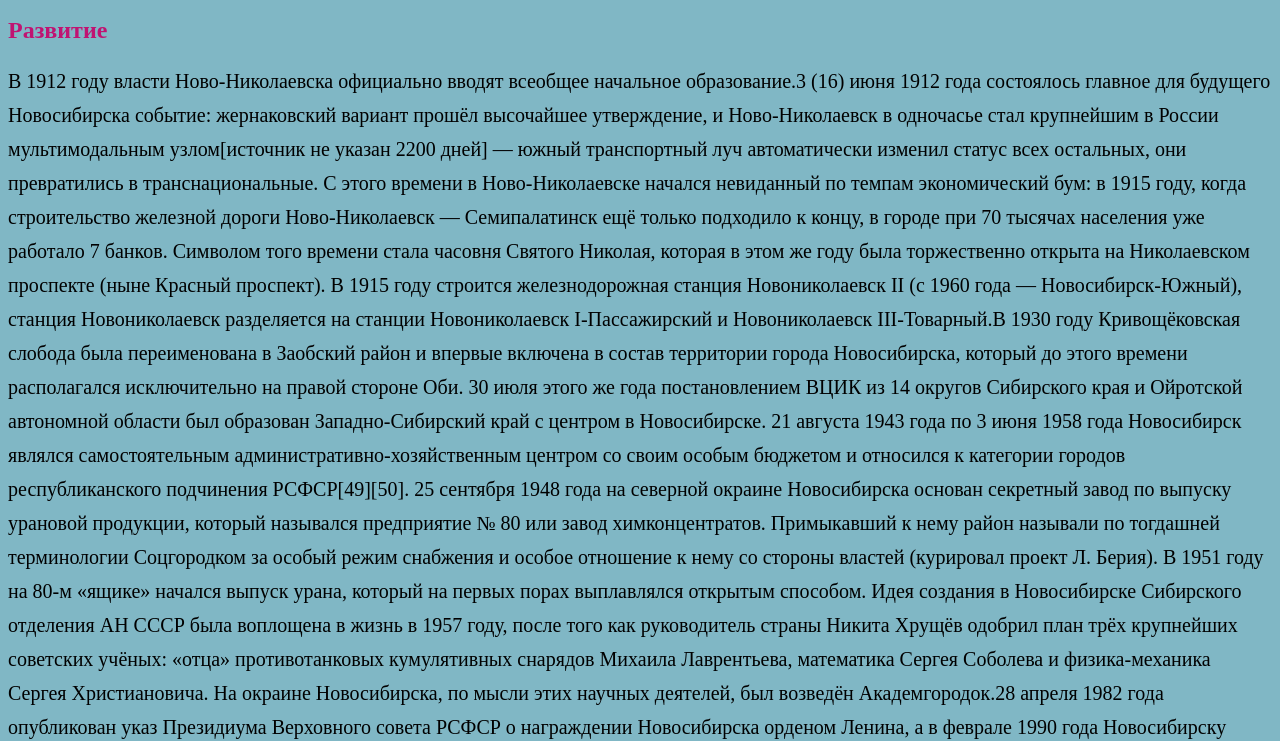
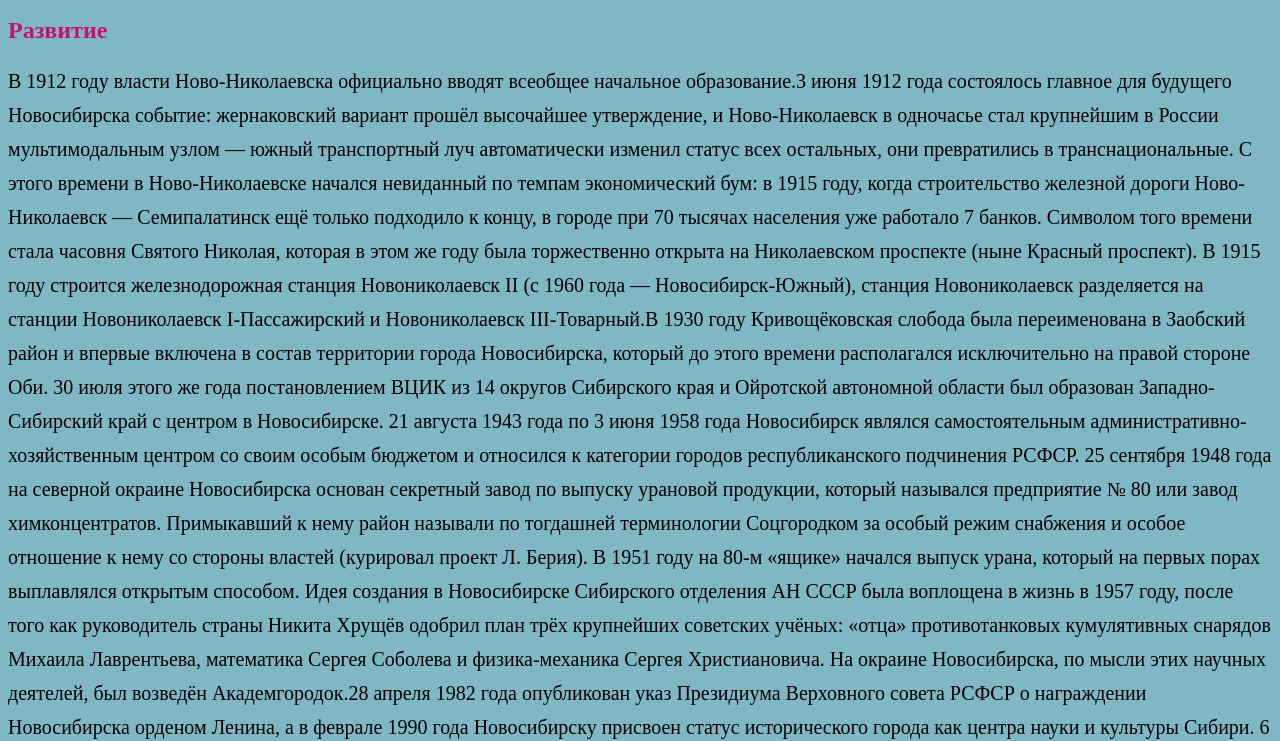
Before and after one commit to Alexjur5676/Alex5676, a plain HTML site: page my_hometown.html in a window 1280 px wide. Shown: the part 902-1643 px from the top of the page. Drawn offline with Linux system fonts and the light colour scheme.

Commit message:
Correct the text

```diff
--- a/my_hometown.html
+++ b/my_hometown.html
@@ -57,10 +57,10 @@
     <h2 style="color: rgb(192, 19, 114)">Развитие</h2>
     <p style="font-size: 20px; line-height: 34px; color: #000000">
       В 1912 году власти Ново-Николаевска официально вводят всеобщее начальное
-      образование.3 (16) июня 1912 года состоялось главное для будущего
+      образование.3 июня 1912 года состоялось главное для будущего
       Новосибирска событие: жернаковский вариант прошёл высочайшее утверждение,
       и Ново-Николаевск в одночасье стал крупнейшим в России мультимодальным
-      узлом[источник не указан 2200 дней] — южный транспортный луч автоматически
+      узлом — южный транспортный луч автоматически
       изменил статус всех остальных, они превратились в транснациональные. С
       этого времени в Ново-Николаевске начался невиданный по темпам
       экономический бум: в 1915 году, когда строительство железной дороги
@@ -78,7 +78,7 @@
       области был образован Западно-Сибирский край с центром в Новосибирске. 21
       августа 1943 года по 3 июня 1958 года Новосибирск являлся самостоятельным
       административно-хозяйственным центром со своим особым бюджетом и относился
-      к категории городов республиканского подчинения РСФСР[49][50]. 25 сентября
+      к категории городов республиканского подчинения РСФСР. 25 сентября
       1948 года на северной окраине Новосибирска основан секретный завод по
       выпуску урановой продукции, который назывался предприятие № 80 или завод
       химконцентратов. Примыкавший к нему район называли по тогдашней
@@ -95,16 +95,16 @@
       совета РСФСР о награждении Новосибирска орденом Ленина, а в феврале 1990
       года Новосибирску присвоен статус исторического города как центра науки и
       культуры Сибири. 6 апреля 1987 года учреждён ежегодный праздник — День
-      города Новосибирска[53]. Самый первый День города Новосибирск отмечал 4
+      города Новосибирска. Самый первый День города Новосибирск отмечал 4
       октября 1987 года. Этот день оказался самым холодным за всю историю
       праздника — температура опустилась до нулевой отметки, выпал первый снег.
-      На следующий год праздник был перенесён на июнь[54]. С 1995 года День
-      города официально празднуется в последнее воскресенье июня[55]. В 1993
+      На следующий год праздник был перенесён на июнь. С 1995 года День
+      города официально празднуется в последнее воскресенье июня. В 1993
       году первым мэром, избранным жителями, стал Виктор Толоконский. 13 мая
       2000 года указом Президента РФ Владимира Путина был образован Сибирский
       федеральный округ, центром которого был назначен Новосибирск.В 2015 году
       Новосибирску присвоено почётное звание «Город воинской и трудовой
-      Славы»[56][57]. 2 июля 2020 года Новосибирску присвоено почётное звание
+      Славы». 2 июля 2020 года Новосибирску присвоено почётное звание
       «Город трудовой доблести».
     </p>
 
```
Also changed, not shown: about_me.html (+5 -5 lines), index.html (+1 -1 lines).
